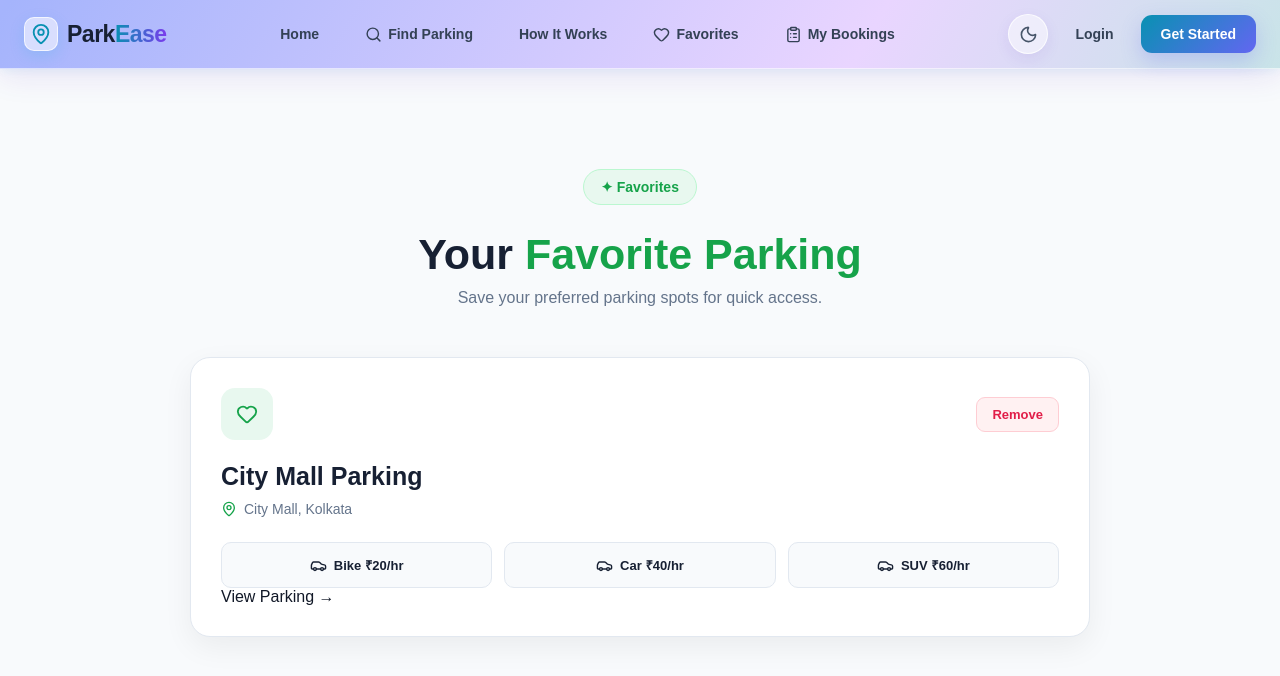
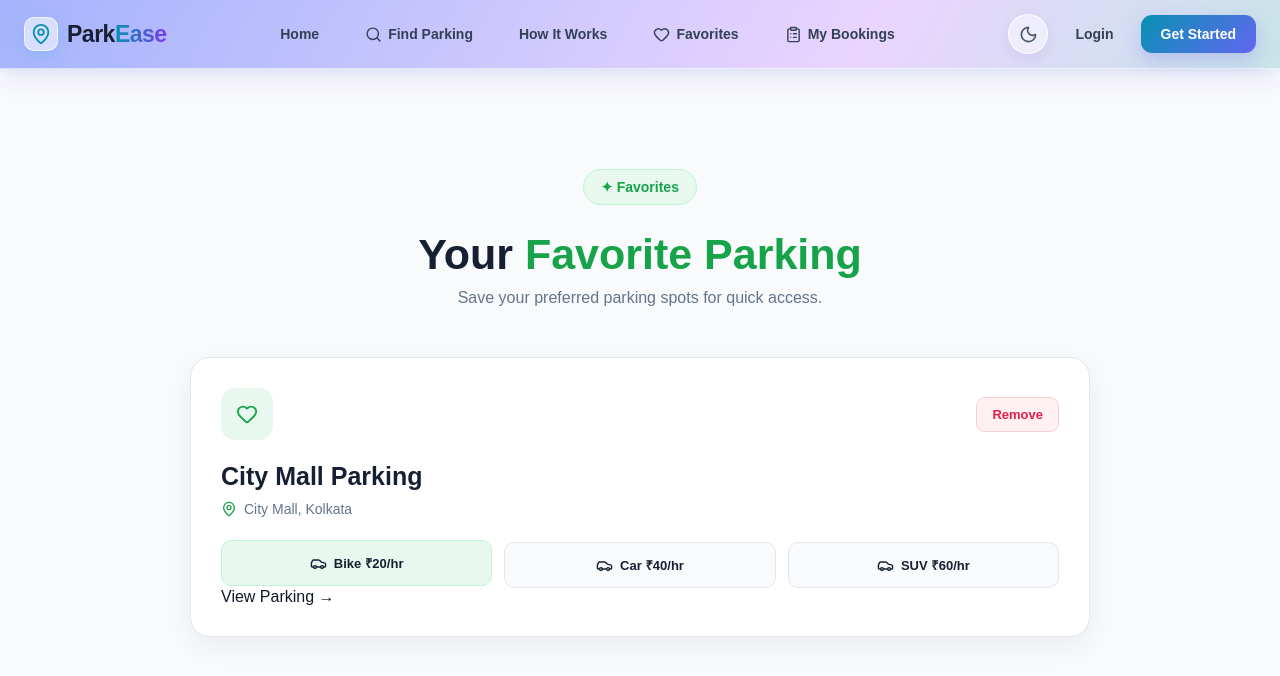
Before and after one commit to dibeyendu-dev/smart-parking-system, a React (Vite) app: page /favorites in a window 1280 px wide. In both pictures the pointer is over the element "Bike ₹20/hr". Shown: the top 676 px of the page. Built offline with nearby package versions, Linux system fonts and the light colour scheme.

Commit message:
Favoutite css part 13 added

```diff
--- a/src/css/Favorites.css
+++ b/src/css/Favorites.css
@@ -123,3 +123,8 @@
     font-weight: 600;
     transition: 0.3s ease;
 }
+.favorite-details div:hover {
+    background: #e8f8ef;
+    border-color: #bbf7d0;
+    transform: translateY(-2px);
+}
```
